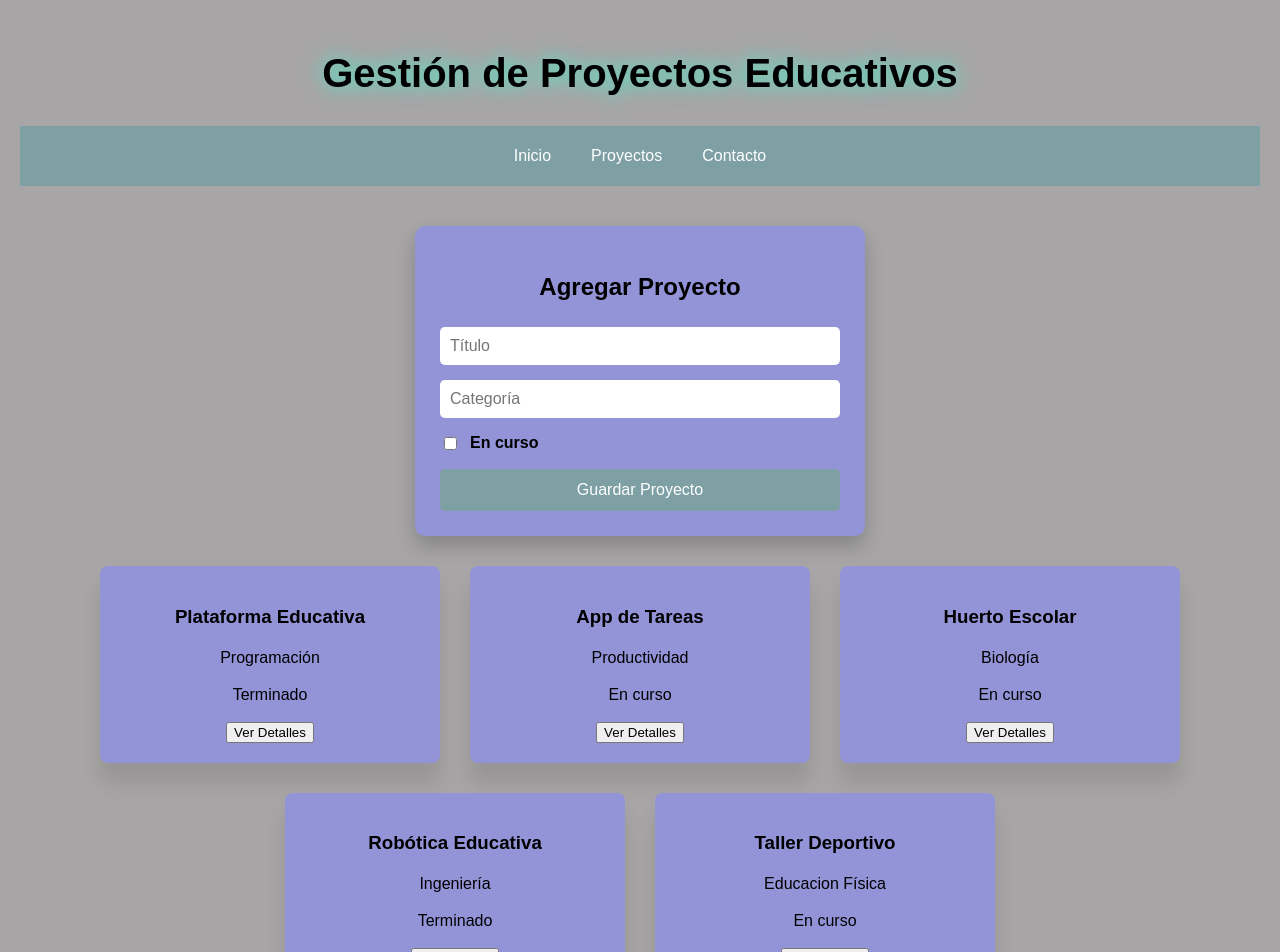
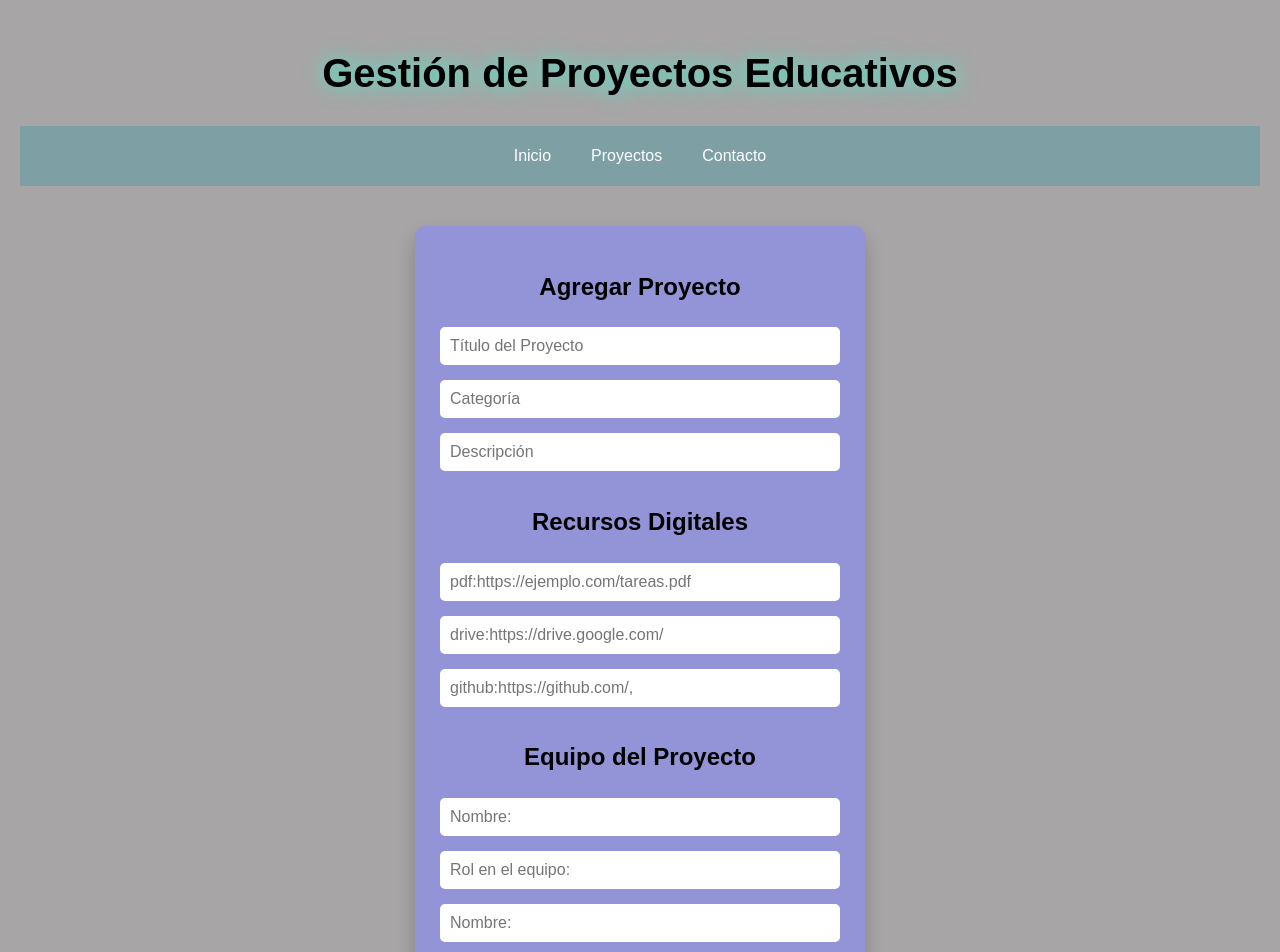
Before and after one commit to Alee91218/pv_tp3_grupo1, a React (Vite) app in the folder pvtp03GrupoN01/: page / in a window 1280 px wide. Shown: the top 952 px of the page. Built offline with nearby package versions, Linux system fonts and the light colour scheme.

Commit message:
Modificacion para el correcto funcionamiento de la pagina - Alejandro Fernandez

```diff
--- a/pvtp03GrupoN01/src/Services/proyectoService.js
+++ b/pvtp03GrupoN01/src/Services/proyectoService.js
@@ -1,89 +1,100 @@
 const proyectService = (() => {
   let proyectos = [
-        { id: 1, titulo: "Plataforma Educativa", categoria: "Programación", estado: true, descripcion: [ "La plataforma educativa permite administrar cursos, estudiantes y contenidos de manera organizada. Los docentes pueden cargar materiales, actividades y evaluaciones para facilitar el aprendizaje. ",
-            "Ademas , los estudiantes pueden acceder al contenido desde cualquier dispositivo, realizar entregas online y comunicarse con sus profesores mediante herramientas integradas."],
-         recursos: {
-            pdf: "https://ejemplo.com/plataformaeducativa.pdf",
-            drive: "https://drive.google.com/",
-            github:"https://github.com/",
+    {
+      id: 1,
+      titulo: "Plataforma Educativa",
+      categoria: "Programación",
+      estado: true,
+      descripcion: `La plataforma educativa permite administrar cursos, estudiantes y contenidos de manera organizada. Los docentes pueden cargar materiales, actividades y evaluaciones para facilitar el aprendizaje. Ademas , los estudiantes pueden acceder al contenido desde cualquier dispositivo, realizar entregas online y comunicarse con sus profesores mediante herramientas integradas.`,
+      pdf: `https://ejemplo.com/plataformaeducativa.pdf`,
+      drive: `https://drive.google.com/`,
+      github: `https://github.com/",`,
+      integrante1: `Facundo`,
+      rol1: `Frontend`,
+      integrante2: `Alejandro`,
+      rol2: `Backend`,
     },
-         equipo: [
-            {nombre: "Facundo", rol:"Frontend"},
-            {nombre:"Alejandro", rol:"Backend"},
-         ],
+    {
+      id: 2,
+      titulo: "App de Tareas",
+      categoria: "Productividad",
+      estado: false,
+      descripcion: `La aplicacion ayuda a los estudiantes a organizar tareas, trabajos practicos y examenes en un solo lugar. Incluye recordatorios automaticos,categorias personalizadas y seguimiento del progreso academico.`,
+      pdf: `https://ejemplo.com/tareas.pdf`,
+      drive: `https://drive.google.com/`,
+      github: `https://github.com/`,
+      integrante1: `Leandro`,
+      rol1: `Diseño UI`,
+      integrante2: `Jonatan`,
+      rol2: `Testing`,
     },
-        { id: 2, titulo: "App de Tareas", categoria: "Productividad", estado: false , descripcion: ["La aplicacion ayuda a los estudiantes a organizar tareas, trabajos practicos y examenes en un solo lugar.",
-            "Incluye recordatorios automaticos,categorias personalizadas y seguimiento del progreso academico."],
-         recursos: {
-            pdf:"https://ejemplo.com/tareas.pdf",
-            drive:"https://drive.google.com/",
-            github:"https://github.com/",
+    {
+      id: 3,
+      titulo: "Huerto Escolar",
+      categoria: "Biología",
+      estado: false,
+      descripcion: `El proyecto de huerto escolar busca enseñar a los estudiantes sobre cultivo sostenible, cuidado ambiental y alimentacion saludable mediante actividades practicas. Los alumnos participan en la preparacion de la tierra,plantacion y mantenimiento de cultivos,desarrollando trabajo en equipo y conciencia ecologica.`,
+      pdf: `https://ejemplo.com/huerta.pdf`,
+      drive: `https://drive.google.com/`,
+      github: `https://github.com/`,
+      integrante1: `Camila`,
+      rol1: `Investigacion`,
+      integrante2: `Sofia`,
+      rol2: `Coordinadora`,
     },
-         equipo: [
-            {nombre:"Leandro",rol:"Diseño UI"},
-            {nombre:"Jonatan",rol:"Testing"}
-            ],
+    {
+      id: 4,
+      titulo: "Robótica Educativa",
+      categoria: "Ingeniería",
+      estado: true,
+      descripcion: `El proyecto de robotica educativa introduce a los estudiantes en conceptos de programacion y automatizacion utilizando kits electronicos y sensores. Los participantes diseñan y programan robots capaces de realizar tareas simples, fomentando la creatividad y el pensamiento logico.`,
+      pdf: `https://ejemplo.com/robotica.pdf`,
+      drive: `https://drive.google.com/`,
+      github: `https://github.com/`,
+      integrante1: `Franco`,
+      rol1: `Diseño UI`,
+      integrante2: `Martina`,
+      rol2: `Electronica`,
     },
-        { id: 3, titulo: "Huerto Escolar", categoria: "Biología", estado: false, descripcion: ["El proyecto de huerto escolar busca enseñar a los estudiantes sobre cultivo sostenible, cuidado ambiental y alimentacion saludable mediante actividades practicas. ",
-            "Los alumnos participan en la preparacion de la tierra,plantacion y mantenimiento de cultivos,desarrollando trabajo en equipo y conciencia ecologica."],
-            recursos: {
-                pdf:"https://ejemplo.com/huerta.pdf",
-                drive:"https://drive.google.com/",
-                github:"https://github.com/",
+    {
+      id: 5,
+      titulo: "Taller Deportivo",
+      categoria: "Educacion Física",
+      estado: false,
+      descripcion: `El taller deportivo promueve la actividad fisica y el trabajo en equipo mediante distintas disciplinas deportivas adaptadas a los estudiantes. Ademas de mejorar la condicion fisica, el proyecto busca fortalecer valores como el compañerismo, la disciplina y el respeto.`,
+      pdf: `https://ejemplo.com/deportivo.pdf`,
+      drive: `https://drive.google.com/`,
+      github: `https://github.com/`,
+      integrante1: `Lucas`,
+      rol1: `Entrenador`,
+      integrante2: `Valentina`,
+      rol2: `Asistente`,
     },
-            equipo: [
-                {nombre:"Camila",rol:"Investigacion"},
-                {nombre:"Sofia",rol:"Coordinadora"},
-            ],
-        },
-        { id: 4, titulo: "Robótica Educativa", categoria: "Ingeniería", estado: true, descripcion: ["El proyecto de robotica educativa introduce a los estudiantes en conceptos de programacion y automatizacion utilizando kits electronicos y sensores.",
-            "Los participantes diseñan y programan robots capaces de realizar tareas simples, fomentando la creatividad y el pensamiento logico."],
-            recursos: {
-                pdf: "https://ejemplo.com/robotica.pdf",
-                drive: "https://drive.google.com/",
-                github: "https://github.com/",
-            },
-            equipo: [
-                {nombre:"Franco",rol:"Diseño UI"},
-                {nombre:"Martina",rol:"Electronica"},
-            ]
-        },
-        { id: 5, titulo: "Taller Deportivo", categoria: "Educacion Física", estado: false, descripcion: ["El taller deportivo promueve la actividad fisica y el trabajo en equipo mediante distintas disciplinas deportivas adaptadas a los estudiantes.",
-            "Ademas de mejorar la condicion fisica, el proyecto busca fortalecer valores como el compañerismo, la disciplina y el respeto."],
-            recursos: {
-                pdf: "https://ejemplo.com/deportivo.pdf",
-                drive: "https://drive.google.com/",
-                github: "https://github.com/",
-            },
-            equipo: [
-                {nombre:"Lucas",rol:"Entrenador"},
-                {nombre:"Valentina",rol:"Asistente"},
-            ]
-        }
   ];
 
   const obtenerProyectos = () => {
-     return[...proyectos];
+    return [...proyectos];
   };
 
   const agregarProyecto = (p) => {
-        const nuevoProyecto = {...p, id: Date.now()};
+    const nuevoProyecto = { ...p, id: Date.now() };
     proyectos.push(nuevoProyecto);
   };
 
   const eliminarProyecto = (id) => {
-        proyectos = proyectos.filter(proyecto => proyecto.id !== id);
+    proyectos = proyectos.filter((proyecto) => proyecto.id !== id);
   };
 
   const buscarProyecto = (texto) => {
-        return proyectos.filter(proyecto =>
-        proyecto.titulo.toLowerCase().includes(texto.toLowerCase()));
+    return proyectos.filter((proyecto) =>
+      proyecto.titulo.toLowerCase().includes(texto.toLowerCase()),
+    );
   };
   return {
     obtenerProyectos,
     agregarProyecto,
     eliminarProyecto,
-        buscarProyecto
+    buscarProyecto,
   };
 })();
 
--- a/pvtp03GrupoN01/src/components/DetalleProyecto.jsx
+++ b/pvtp03GrupoN01/src/components/DetalleProyecto.jsx
@@ -1,57 +1,32 @@
-const DetalleProyecto = ({ proyecto, cerrar }) => { //recibe el proyecto y una funcion para cerrar el detalle
+const DetalleProyecto = ({ proyecto, cerrar }) => {
+  //recibe el proyecto y una funcion para cerrar el detalle
 
-    if (!proyecto) {
-        return null;
-    }
+  if (!proyecto) {
+    return null;
+  }
 
-    const {
-        titulo,
-        descripcion,
-        recursos,
-        equipo
-    } = proyecto;
+ /* const { titulo, descripcion, estado, categoria, recursos, equipo } = proyecto;*/
 
-    return (
-        <section className="detalle-proyecto">
-
-            <h2>{titulo}</h2>
-
-            {descripcion.map((parrafo, index) => (
-                <p key={index}>{parrafo}</p>
-            ))}
-
-            <h3>Recursos</h3>
-
-            <ul>
-                <li>
-                    <a href={recursos.pdf}>PDF</a>
-                </li>
-
-                <li>
-                    <a href={recursos.drive}>Drive</a>
-                </li>
-
-                <li>
-                    <a href={recursos.github}>GitHub</a>
-                </li>
-            </ul>
-
-            <h3>Equipo</h3>
-
-            <ul>
-                {equipo.map((miembro, index) => (
-                    <li key={index}>
-                        {miembro.nombre} - {miembro.rol}
-                    </li>
-                ))}
-            </ul>
-
-            <button onClick={cerrar}>
+  return (
+    <div className="detalle-overlay">
+      <div className="detalle-contenedor">
+        <h2>{proyecto.titulo}</h2>
+        <p><strong>Categoría:</strong> {proyecto.categoria}</p>
+        <p><strong>Descripcion:</strong> {proyecto.descripcion}</p>
+        <p><strong>Recursos:</strong></p>
+        <li>{proyecto.pdf}</li>
+        <li>{proyecto.drive}</li>
+        <li>{proyecto.github}</li>
+        <p><strong>Equipo:</strong></p>
+        <li>{proyecto.integrante1}</li>
+        <p><strong>Rol: </strong>{proyecto.rol1}</p>
+         <li>{proyecto.integrante2}</li>
+        <p><strong>Rol: </strong>{proyecto.rol2}</p>
+        <p><strong>Estado:</strong> {proyecto.estado ? 'En Curso' : 'En Terminado'}</p>
+        <button onClick={cerrar}>
                 Cerrar
             </button>
-
-        </section>
-    );
-};
-
+      </div>
+    </div>
+)};
 export default DetalleProyecto;
--- a/pvtp03GrupoN01/src/components/FormProyecto.jsx
+++ b/pvtp03GrupoN01/src/components/FormProyecto.jsx
@@ -1,25 +1,30 @@
 import { useState } from "react";
 
 const FormProyecto = ({ agregarProyecto }) => {
-
   const [formulario, setFormulario] = useState({
     titulo: "",
     categoria: "",
-        estado: false
+    descripcion: "",
+    pdf: "",
+    drive: "",
+    github: "",
+    integrante1: "",
+    rol1: "",
+    integrante2: "",
+    rol2: "",
+    estado: false,
   });
 
   const manejarCambio = (e) => {
-
     const { name, value, type, checked } = e.target;
 
     setFormulario({
       ...formulario,
-            [name]: type === "checkbox" ? checked : value
+      [name]: type === "checkbox" ? checked : value,
     });
   };
 
   const manejarEnvio = (e) => {
-
     e.preventDefault();
 
     agregarProyecto(formulario);
@@ -27,20 +32,26 @@ const FormProyecto = ({ agregarProyecto }) => {
     setFormulario({
       titulo: "",
       categoria: "",
-            estado: false
+      descripcion: "",
+      pdf: "",
+      drive: "",
+      github: "",
+      integrante1: "",
+      rol1: "",
+      integrante2: "",
+      rol2: "",
+      estado: false,
     });
   };
 
   return (
-
     <form className="form-proyecto" onSubmit={manejarEnvio}>
-
       <h2>Agregar Proyecto</h2>
 
       <input
         type="text"
         name="titulo"
-                placeholder="Título"
+        placeholder="Título del Proyecto"
         value={formulario.titulo}
         onChange={manejarCambio}
         required
@@ -54,24 +65,83 @@ const FormProyecto = ({ agregarProyecto }) => {
         onChange={manejarCambio}
         required
       />
+      <input
+        type="text"
+        name="descripcion"
+        placeholder="Descripción"
+        value={formulario.descripcion}
+        onChange={manejarCambio}
+        required
+      />
+      <h2>Recursos Digitales</h2>
+      <input
+        type="text"
+        name="pdf"
+        placeholder="pdf:https://ejemplo.com/tareas.pdf"
+        value={formulario.pdf}
+        onChange={manejarCambio}
+        required
+      />
+      <input
+        type="text"
+        name="drive"
+        placeholder="drive:https://drive.google.com/"
+        value={formulario.drive}
+        onChange={manejarCambio}
+        required
+      />
+      <input
+        type="text"
+        name="github"
+        placeholder="github:https://github.com/,"
+        value={formulario.github}
+        onChange={manejarCambio}
+        required
+      />
+      <h2>Equipo del Proyecto</h2>
+      <input
+        type="text"
+        name="integrante1"
+        placeholder="Nombre:"
+        value={formulario.integrante1}
+        onChange={manejarCambio}
+        required
+      />
+      <input
+        type="text"
+        name="rol1"
+        placeholder="Rol en el equipo:"
+        value={formulario.rol1}
+        onChange={manejarCambio}
+        required
+      />
+
+      <input
+        type="text"
+        name="integrante2"
+        placeholder="Nombre:"
+        value={formulario.integrante2}
+        onChange={manejarCambio}
+      />
+      <input
+        type="text"
+        name="rol2"
+        placeholder="Rol en el equipo:"
+        value={formulario.rol2}
+        onChange={manejarCambio}
+      />
 
       <label>
-
         <input
           type="checkbox"
           name="estado"
           checked={formulario.estado}
           onChange={manejarCambio}
         />
-
         En curso
-
       </label>
 
-            <button type="submit">
-                Guardar Proyecto
-            </button>
-
+      <button type="submit">Guardar Proyecto</button>
     </form>
   );
 };
--- a/pvtp03GrupoN01/src/components/ListaProyectos.jsx
+++ b/pvtp03GrupoN01/src/components/ListaProyectos.jsx
@@ -1,7 +1,7 @@
 
 import CardProject from "./ProyectoCard.jsx";
 
-const ListProject = ({ proyectos, verDetalle}) => {
+const ListProject = ({ proyectos, verDetalle,eliminarProyecto}) => {
   if(proyectos.length === 0) return <p>No hay proyectos registrados</p>
 
   return (
@@ -10,6 +10,7 @@ const ListProject = ({ proyectos, verDetalle}) => {
                 <CardProject
                     key={proyecto.id}
                     proyecto={proyecto}
+                    eliminarProyecto={eliminarProyecto}
                     verDetalle={verDetalle}
                 />
             ))}
--- a/pvtp03GrupoN01/src/components/Proyecto.jsx
+++ b/pvtp03GrupoN01/src/components/Proyecto.jsx
@@ -7,21 +7,27 @@ import DetalleProyecto from "./DetalleProyecto.jsx"
 
 const Proyectos = () => {
     const [proyectos, setProyectos] = useState(proyectService.obtenerProyectos());
-    const [proyectoSeleccionado, setproyectoSeleccionado] = useState(null);
-
+    const [proyectoSeleccionado, setProyectoSeleccionado] = useState(null);
+    console.log(proyectos);
     const manejarEnvio = (proyectoDelFormulario) => {
         proyectService.agregarProyecto(proyectoDelFormulario);
         setProyectos(proyectService.obtenerProyectos());
-        console.log(proyectos);
+
     };
 
     const manejarVerDetalle = (proyecto) => {
-        setproyectoSeleccionado(proyecto);
+        setProyectoSeleccionado(proyecto);
     };
 
     const manejarCerrarDetalle = () => {
-        setproyectoSeleccionado(null);
+        setProyectoSeleccionado(null);
     };
+
+     //eliminar proyecto
+  const manejarEliminar = (id) => {
+    proyectService.eliminarProyecto(id);
+    setProyectos(proyectService.obtenerProyectos()); // actualiza la list
+  };
 
     return (
         <>
@@ -30,6 +36,7 @@ const Proyectos = () => {
             <ListProject
                 proyectos={ proyectos }
                 verDetalle={ manejarVerDetalle }
+                eliminarProyecto={ manejarEliminar}
             />
 
             <DetalleProyecto
--- a/pvtp03GrupoN01/src/components/ProyectoCard.jsx
+++ b/pvtp03GrupoN01/src/components/ProyectoCard.jsx
@@ -1,11 +1,14 @@
 
-const CardProject = ({ proyecto, verDetalle }) => {
+const CardProject = ({ proyecto, verDetalle,eliminarProyecto }) => {
     const { id,titulo,categoria,estado } = proyecto;
     return (
         <article className="tarjeta">
             <h3>{titulo}</h3>
             <p>{categoria}</p>
-            <p>{estado ? 'Terminado' : 'En curso'}</p>
+            <p>{estado ? 'En curso' : 'Terminado'}</p>
+            <button onClick={() => eliminarProyecto(id)}>
+                Eliminar
+            </button>
             <button
                 className="boton-accion"
                 onClick = {() => verDetalle(proyecto)}
--- a/pvtp03GrupoN01/src/css/styles.css
+++ b/pvtp03GrupoN01/src/css/styles.css
@@ -184,3 +184,35 @@ main {
 .detalle-proyecto h2 {
     text-align: center;
 }
+
+
+/* Estilo base del botón */
+.boton-accion {
+  background-color: #ffffff;
+  color: #e60000; /* Un rojo intenso y clásico */
+  font-size: 0.9rem;
+  font-weight: 600;
+  padding: 8px 20px;
+  border: 2px solid #e60000;
+  border-radius: 6px;
+  cursor: pointer;
+  /* Transición suave para todos los cambios */
+  transition: all 0.3s ease;
+  /* Sombra sutil para darle profundidad */
+  box-shadow: 0 4px 6px rgba(230, 0, 0, 0.1);
+}
+
+/* Efecto Hover (cuando el mouse pasa por encima) */
+.boton-accion:hover {
+  background-color: #e60000;
+  color: #ffffff;
+  /* La sombra crece y el botón "sube" un poquito */
+  box-shadow: 0 6px 12px rgba(230, 0, 0, 0.25);
+  transform: translateY(-2px);
+}
+
+/* Efecto Active (cuando haces click) */
+.boton-accion:active {
+  transform: translateY(0);
+  box-shadow: 0 2px 4px rgba(230, 0, 0, 0.1);
+}
```
Lines whose indentation alone changed are shown as unchanged.
